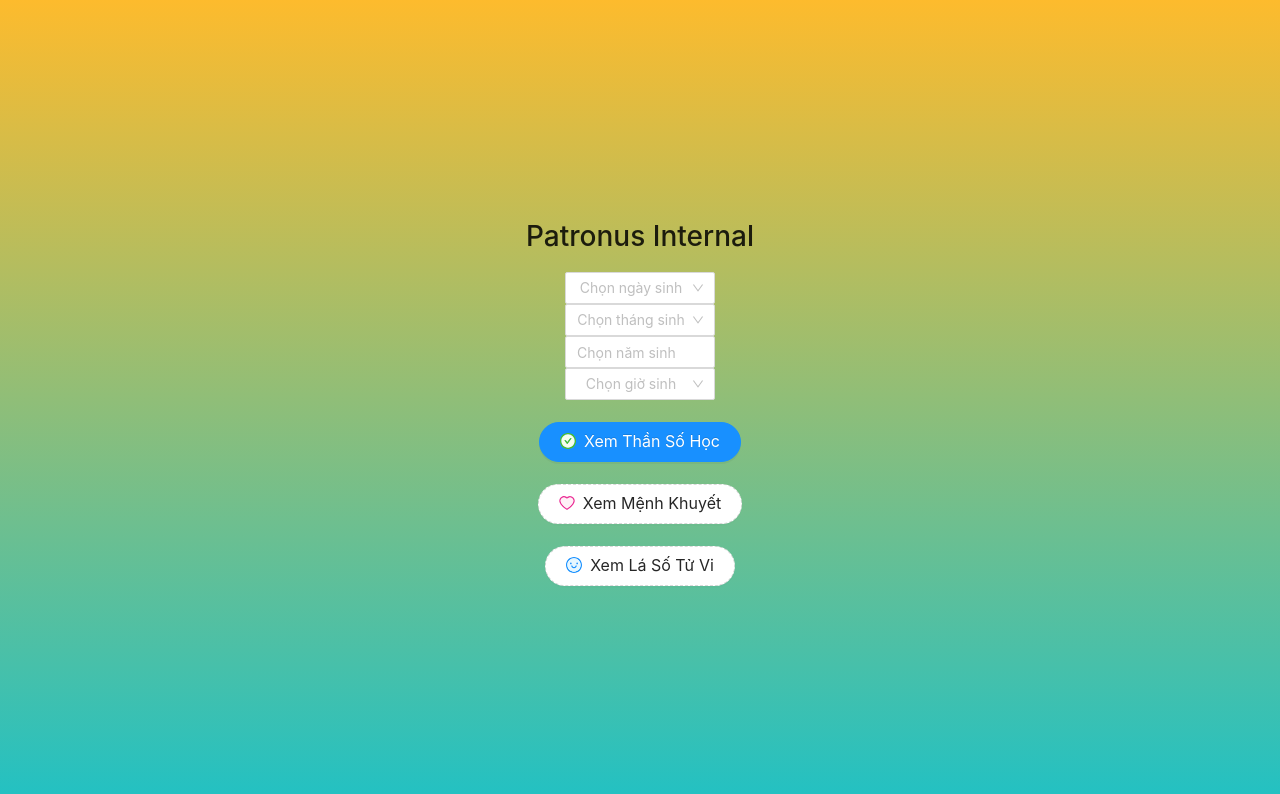
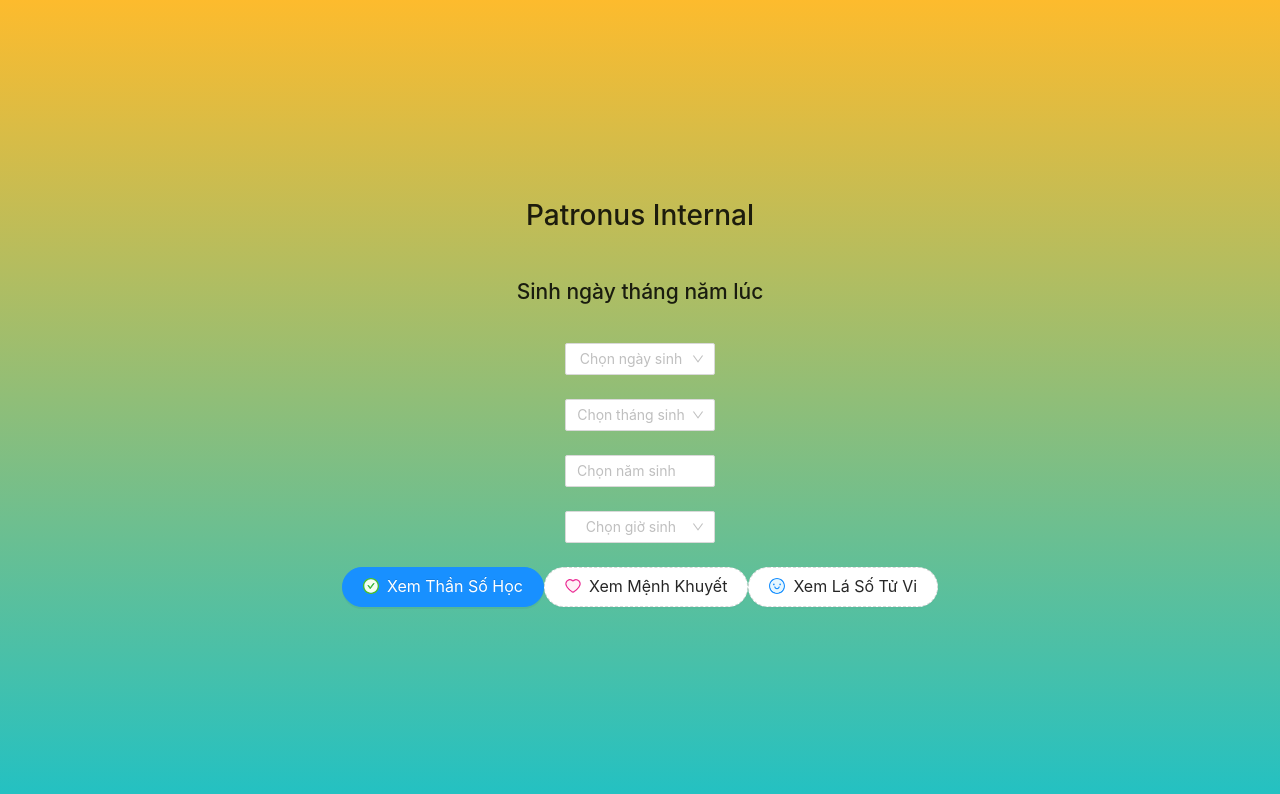
Before and after one commit to datnpq9181/patronus, a React (Create React App) app: page / in a window 1280 px wide. Shown: the top 794 px of the page. Built offline with nearby package versions, Linux system fonts and the light colour scheme.

Commit message:
update UI

```diff
--- a/src/App.css
+++ b/src/App.css
@@ -18,6 +18,8 @@
     rgba(253, 187, 45, 1) 100%
   );
   filter: progid:DXImageTransform.Microsoft.gradient(startColorstr="#22c1c3",endColorstr="#fdbb2d",GradientType=1);
+  padding: 20;
+  margin: 20;
 }
 
 .center-screen {
@@ -27,3 +29,7 @@
   text-align: center;
   min-height: 100vh;
 }
+
+.results {
+
+}
--- a/src/App.js
+++ b/src/App.js
@@ -1,6 +1,6 @@
 import { React, useState } from "react";
 import "./App.css";
-import { TimePicker, InputNumber, Button, Space, Select } from "antd";
+import { InputNumber, Button, Space, Select } from "antd";
 
 import {
   CheckCircleTwoTone,
@@ -10,52 +10,52 @@ import {
 
 const { Option } = Select;
 
-let data = {
-  day: null,
-  month: null,
-  year: null,
-  hour: null,
+function App() {
+  const [day, setDay] = useState();
+  const [month, setMonth] = useState();
+  const [year, setYear] = useState();
+  const [hour, setHour] = useState();
+
+  const handleDayChange = (value) => {
+    console.log(value);
+    setDay(value);
   };
 
-const onChangeDay = (value) => {
-  data.day = value;
+  const handleMonthChange = (value) => {
+    console.log(value);
+    setMonth(value);
   };
 
-const onChangeMonth = (value) => {
-  data.month = value;
+  const handleYearChange = (value) => {
+    console.log(value);
+    setYear(value);
   };
 
-const onChangeYear = (value) => {
-  data.year = value;
+  const handleHourChange = (value) => {
+    console.log(value);
+    setHour(value);
   };
 
-const onChangeHour = (value) => {
-  data.hour = value;
+  const processThanSo = (value) => {
+
   };
 
-const onSearch = (value) => {
-  console.log("Tìm:", value);
-};
-
-const ThanSo = (value) => {
-  console.log(data.day);
-  console.log(data.month);
-  console.log(data.year);
-  console.log(data.hour);
-};
-
-const App = () => (
+  return (
     <div className="App">
       <div class="center-screen">
-      <Space direction="vertical" align="center" wrap={true} size="medium">
+        <Space direction="vertical" align="center" wrap={true} size="large">
           <h1>Patronus Internal</h1>
-
+          <h2>
+            Sinh ngày {day} tháng {month} năm {year} lúc {hour}
+          </h2>
+          <div className="select-day">
             <Select
+              id="day"
               showSearch
               placeholder="Chọn ngày sinh"
               optionFilterProp="children"
-          onChange={onChangeDay}
-          onSearch={onSearch}
+              onChange={handleDayChange}
+              value={this}
               style={{ width: 150 }}
               filterOption={(input, option) =>
                 option.children.toLowerCase().includes(input.toLowerCase())
@@ -93,13 +93,15 @@ const App = () => (
               <Option value="30">30</Option>
               <Option value="31">31</Option>
             </Select>
-
+          </div>
+          <div className="select-month">
             <Select
+              id="month"
               showSearch
               placeholder="Chọn tháng sinh"
               optionFilterProp="children"
-          onChange={onChangeMonth}
-          onSearch={onSearch}
+              onChange={handleMonthChange}
+              value={this}
               style={{ width: 150 }}
               filterOption={(input, option) =>
                 option.children.toLowerCase().includes(input.toLowerCase())
@@ -118,21 +120,23 @@ const App = () => (
               <Option value="11">11</Option>
               <Option value="12">12</Option>
             </Select>
-
+          </div>
+          <div className="select-year">
             <InputNumber
               min={1950}
               max={2022}
               placeholder="Chọn năm sinh"
               style={{ width: 150 }}
-          onChange={onChangeYear}
+              onChange={handleYearChange}
             />
-
+          </div>
+          <div className="select-hour">
             <Select
+              id="hour"
               showSearch
               placeholder="Chọn giờ sinh"
               optionFilterProp="children"
-          onChange={onChangeHour}
-          onSearch={onSearch}
+              onChange={handleHourChange}
               style={{ width: 150 }}
               filterOption={(input, option) =>
                 option.children.toLowerCase().includes(input.toLowerCase())
@@ -151,24 +155,32 @@ const App = () => (
               <Option value="11">Tuất (19h-21h)</Option>
               <Option value="12">Hợi (21h-23h)</Option>
             </Select>
-        <br />
-        <Button type="primary" shape="round" size="large" onClick={ThanSo}>
+          </div>
+
+          <div className="results">
+            <Button
+              type="primary"
+              shape="round"
+              size="large"
+              onClick={processThanSo}
+            >
               <CheckCircleTwoTone twoToneColor="#52c41a" />
               Xem Thần Số Học
             </Button>
-        <br />
             <Button type="dashed" shape="round" size="large">
               <HeartTwoTone twoToneColor="#eb2f96" />
               Xem Mệnh Khuyết
             </Button>
-        <br />
+
             <Button type="dashed" shape="round" size="large">
               <SmileTwoTone />
               Xem Lá Số Tử Vi
             </Button>
+          </div>
         </Space>
       </div>
     </div>
   );
+}
 
 export default App;
```
Lines whose indentation alone changed are shown as unchanged.
